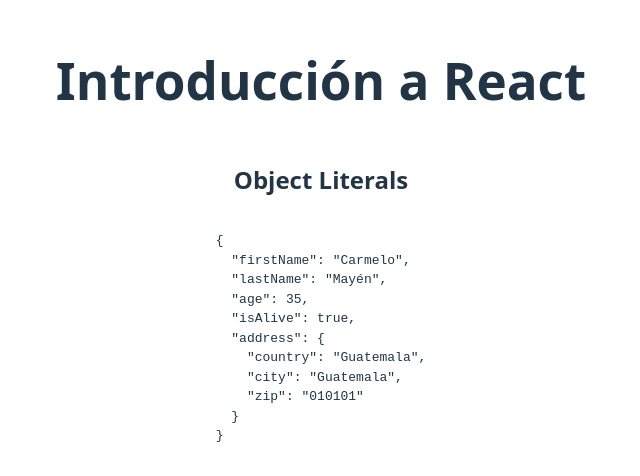
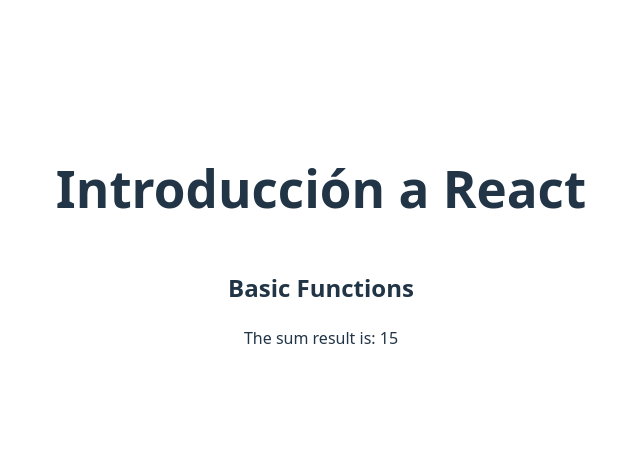
Before and after one commit to mayen5/React-Foundation, a React (Vite) app: page / in a window 1280 px wide. Shown: the part 162-638 px from the top of the page, without its empty margins (319-959 px from the left). Built offline with nearby package versions, Linux system fonts and the light colour scheme.

Commit message:
feat: basicFunction

```diff
--- a/src/App.tsx
+++ b/src/App.tsx
@@ -1,6 +1,7 @@
 import {
   // BasicTypes,
-  ObjectLiterals
+  // ObjectLiterals,
+  BasicFunctions
 } from './typescript';
 function App() {
   return (
@@ -8,7 +9,8 @@
       <h1>Introducción a React</h1>
 
       {/* <BasicTypes /> */}
-      <ObjectLiterals />
+      {/* <ObjectLiterals /> */}
+      <BasicFunctions />
     </main>
   )
 }
--- /dev/null
+++ b/src/typescript/BasicFunctions.tsx
@@ -0,0 +1,14 @@
+export const BasicFunctions = () => {
+
+    const sum = (a: number, b: number): number => {
+        return a + b;
+    }
+
+    return (
+        <>
+            <h2>Basic Functions</h2>
+            <span>The sum result is: {sum(5, 10)}</span>
+
+        </>
+    )
+}
--- a/src/typescript/index.ts
+++ b/src/typescript/index.ts
@@ -1,2 +1,3 @@
 export * from './BasicTypes';
 export * from './ObjectLiterals';
+export * from './BasicFunctions';
```
